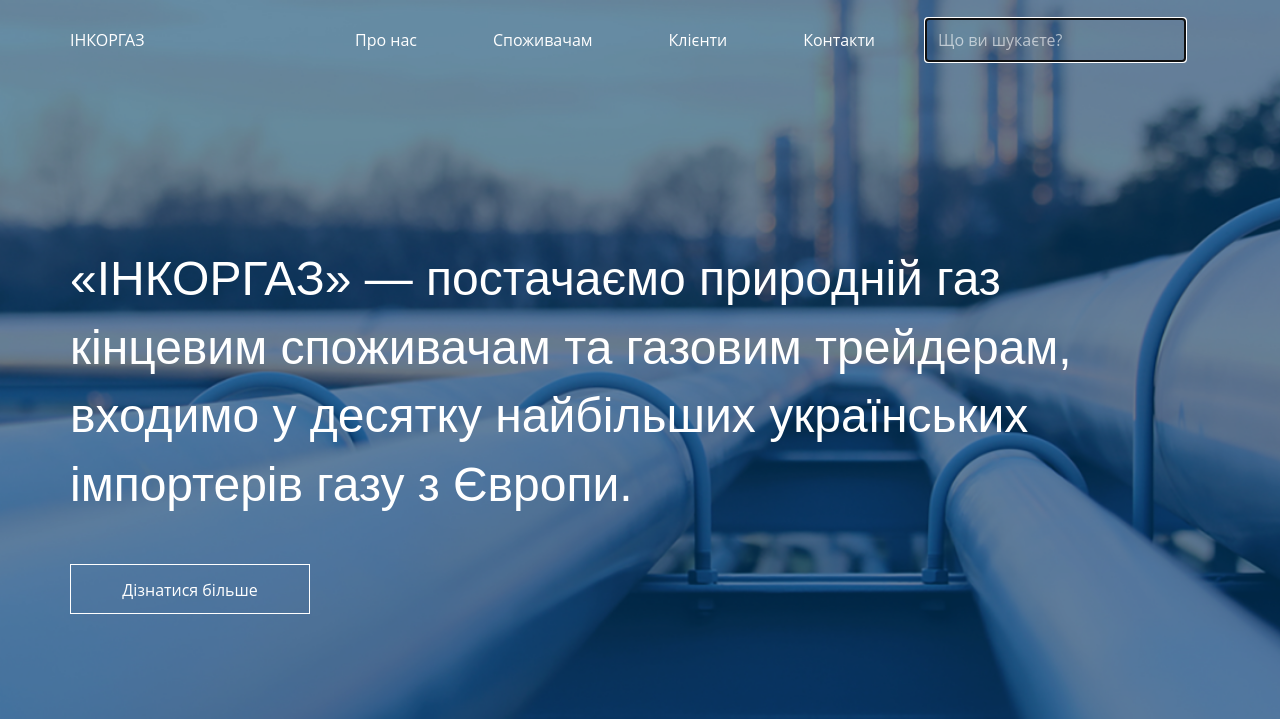
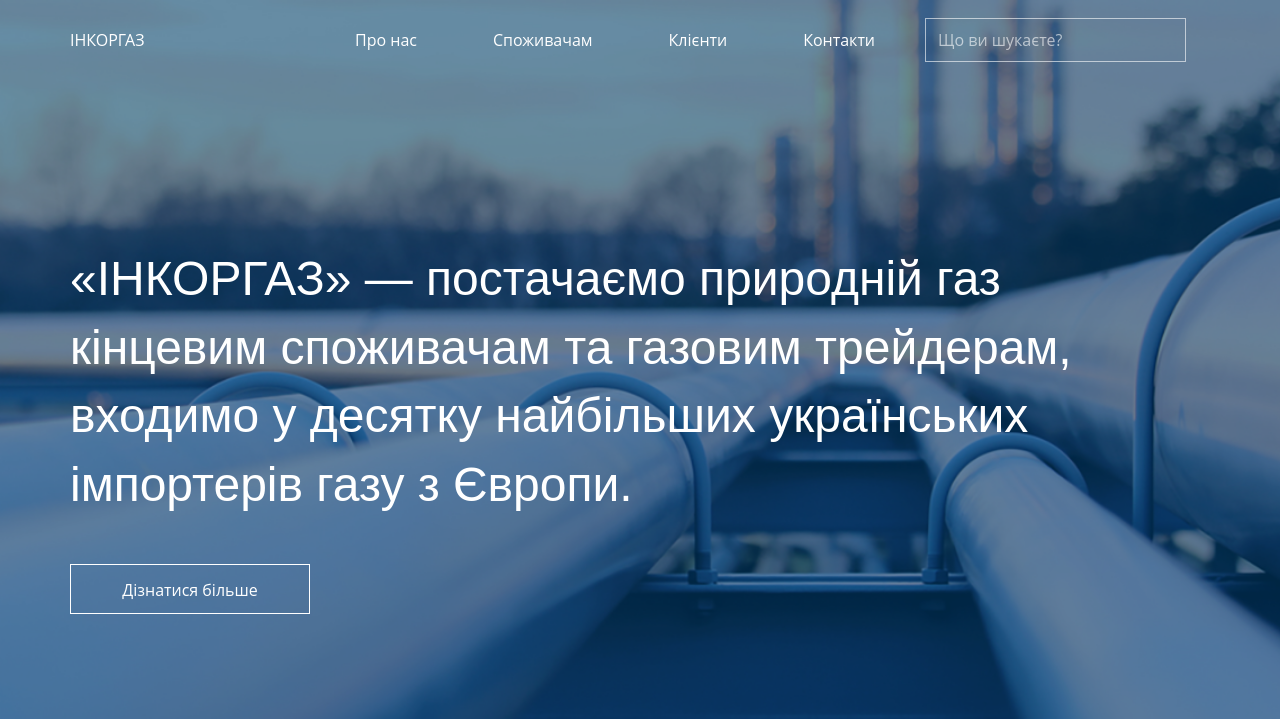
Before and after one commit to Ktara/is-it, a PHP site: page / in a window 1280 px wide, with the restyled element focused. Shown: the top 719 px of the page. Run offline with PHP 8.4, Linux system fonts and the light colour scheme; some libraries are stand-ins or nearby versions; some web fonts are replaced.

Commit message:
add fix input

```diff
--- a/Inkorgaz/css/style.css
+++ b/Inkorgaz/css/style.css
@@ -281,6 +281,9 @@ body {
   font-family: 'Open Sans', sans-serif;
   font-weight: 400;
   color: rgba(255, 255, 255, 0.6);
+}
+.main-section-nav-form input:focus {
+  outline: none;
 }
 .main-section-btn {
   padding: 0 50px;
--- a/Inkorgaz/css/style.less
+++ b/Inkorgaz/css/style.less
@@ -239,9 +239,9 @@ body {
 				}
 			}
 			input::-moz-placeholder {
-		    .opn-reg;
-		    color: rgba(255,255,255,0.6);
-		   }
+			    .opn-reg;
+			    color: rgba(255,255,255,0.6);
+			}
 			input::-webkit-input-placeholder {
 			    .opn-reg;
 			    color: rgba(255,255,255,0.6);
@@ -257,6 +257,9 @@ body {
 			input::placeholder {
 			    .opn-reg;
 			    color: rgba(255,255,255,0.6);
+			}
+			input:focus {
+				outline: none;
 			}
 		}
 	}
```
